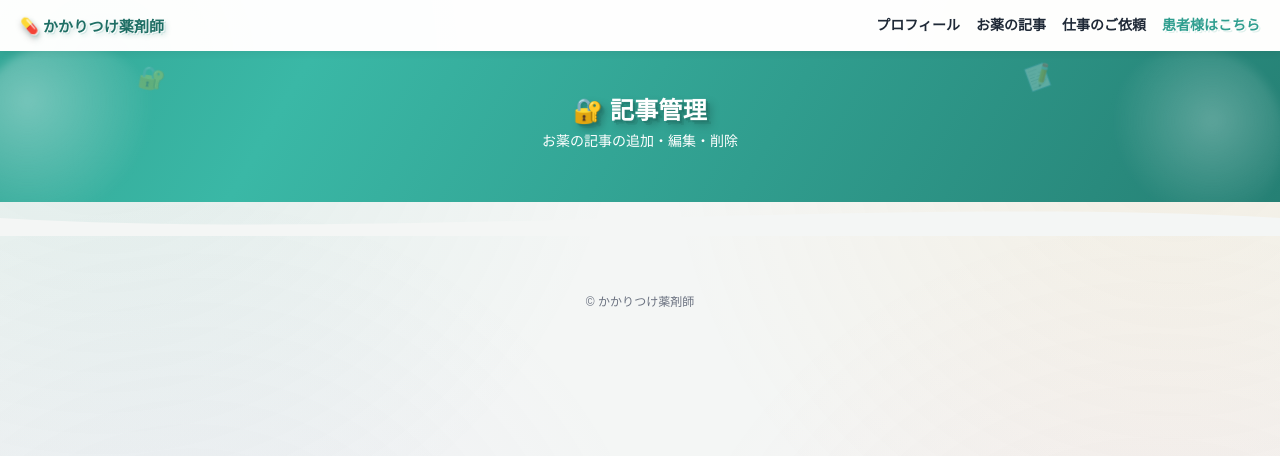
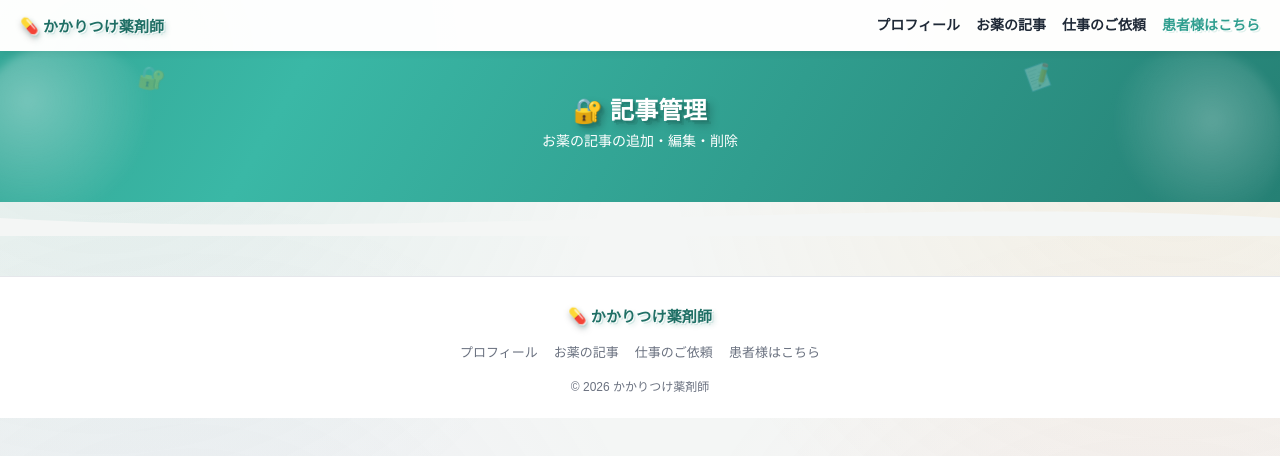
Before and after one commit to naohisa7/yakuzaishi-line-bot, a website: page public/admin.html in a window 1280 px wide. Drawn offline with Linux system fonts and the light colour scheme; no server answers.

Commit message:
Add a tasteful copyright footer with auto-updating year to every page

```diff
--- a/public/admin.html
+++ b/public/admin.html
@@ -69,7 +69,18 @@
 
 </div>
 
-<div class="footer-note">© かかりつけ薬剤師</div>
+<footer class="site-footer">
+  <div class="footer-grid">
+    <a href="/" class="nav-logo footer-brand"><span class="nav-logo-icon">💊</span> かかりつけ薬剤師</a>
+    <div class="footer-links">
+      <a href="/profile">プロフィール</a>
+      <a href="/articles">お薬の記事</a>
+      <a href="/contact">仕事のご依頼</a>
+      <a href="/patient">患者様はこちら</a>
+    </div>
+  </div>
+  <div class="footer-note" data-copyright>© かかりつけ薬剤師</div>
+</footer>
 
 <script src="/js/site.js"></script>
 <script src="/js/admin.js"></script>
--- a/public/js/site.js
+++ b/public/js/site.js
@@ -1,5 +1,10 @@
 (function () {
   const reduceMotion = window.matchMedia('(prefers-reduced-motion: reduce)').matches;
+
+  // ── フッターの著作権表示に現在の年を自動反映する ──
+  document.querySelectorAll('.footer-note[data-copyright]').forEach((el) => {
+    el.textContent = `© ${new Date().getFullYear()} かかりつけ薬剤師`;
+  });
 
   // ── PWA用サービスワーカー登録 ──
   if ('serviceWorker' in navigator) {
```
Also changed, not shown: public/article.html (+12 -1 lines), public/articles.html (+12 -1 lines), public/contact.html (+12 -1 lines), public/index.html (+1 -1 lines), public/medications.html (+12 -1 lines), public/patient.html (+12 -0 lines), public/profile.html (+12 -1 lines).
